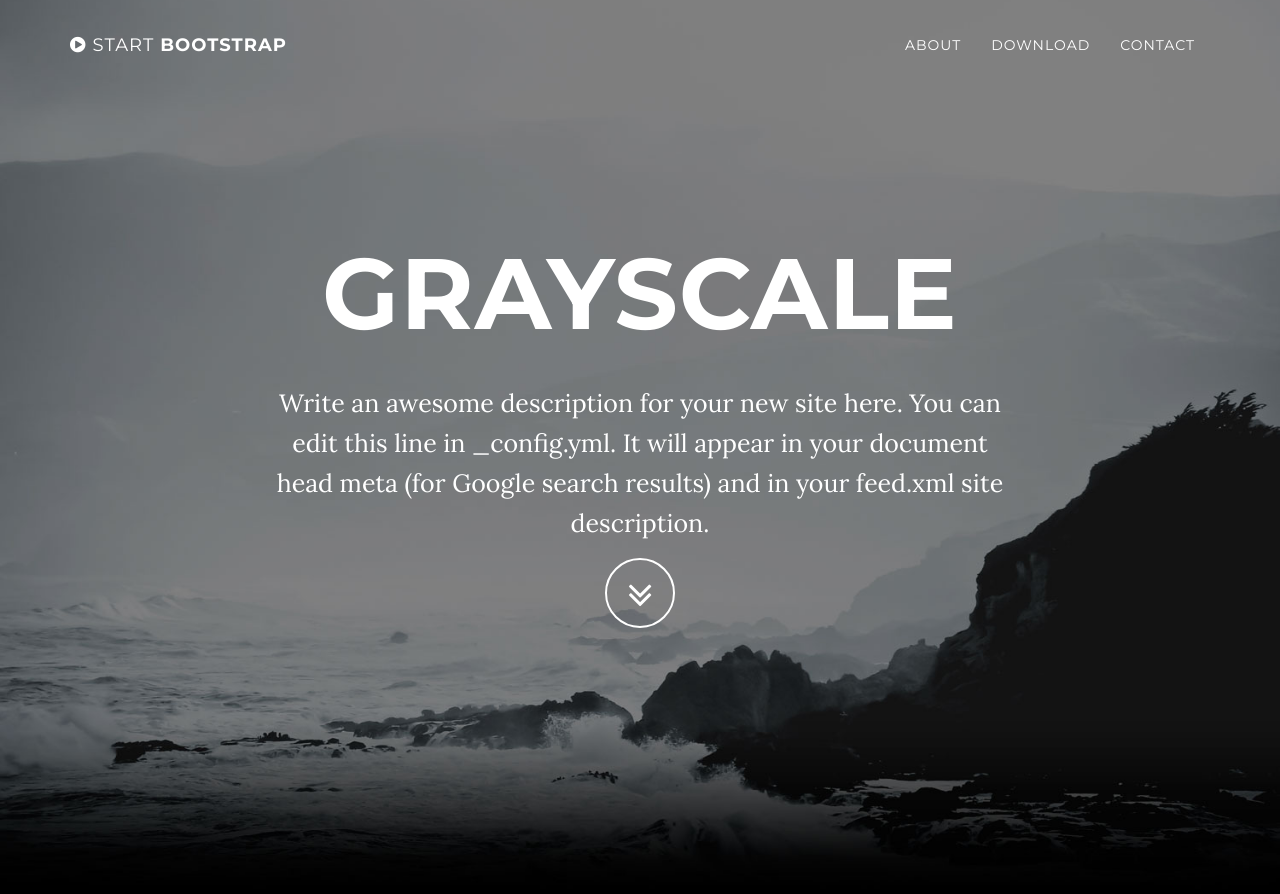
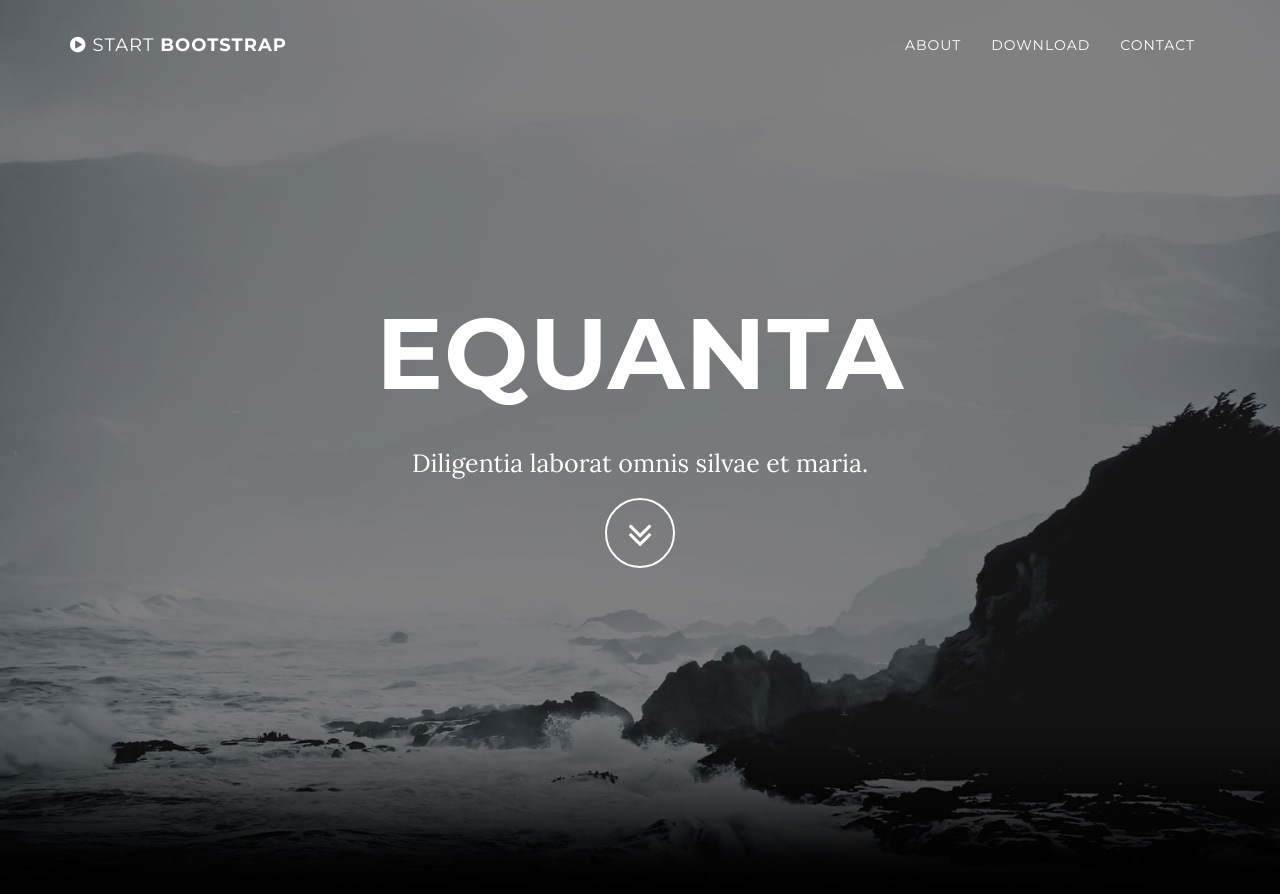
Before and after one commit to leroy1977/eQ, a Jekyll site: the page built from index.html, in a window 1280 px wide and 900 px high. Shown: the top 894 px of the window. Built offline with Jekyll 4.4.1, drawn with Linux system fonts in a browser that asks for light colours.

Commit message:
Update _config.yml

```diff
--- a/_config.yml
+++ b/_config.yml
@@ -1,8 +1,8 @@
 # Site settings
-title: Grayscale
+title: eQuanta
 email: your-email@domain.com
 url: https://github.com/leroy1977/eQ
-description: "Write an awesome description for your new site here. You can edit this line in _config.yml. It will appear in your document head meta (for Google search results) and in your feed.xml site description."
+description: "Diligentia laborat omnis silvae et maria."
 
 # Color settings (hex-codes without the leading hash-tag)
 color:
```
